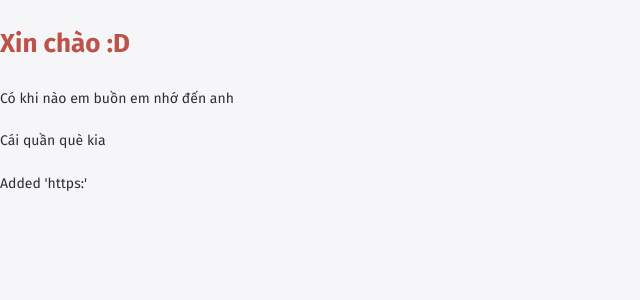
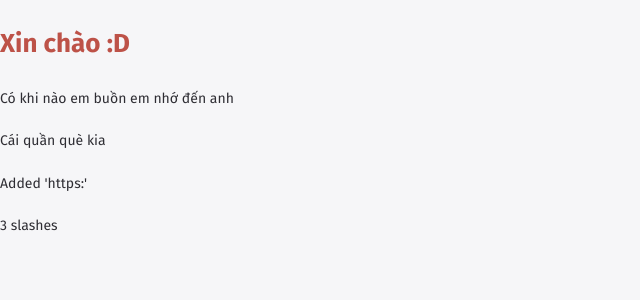
Before and after one commit to the47th/myBlog, a Jekyll site: the page built from index.html, in a window 1280 px wide. Shown: the top 300 px of the page, without its empty margins (0-640 px from the left). Built offline with Jekyll 4.4.1, drawn with Linux system fonts in a browser that asks for light colours.

Commit message:
3 slashes

```diff
--- a/_includes/home.html
+++ b/_includes/home.html
@@ -3,3 +3,4 @@
 <p>Có khi nào em buồn em nhớ đến anh</p>
 <p>Cái quần què kia</p>
 <p>Added 'https:'</p>
+<p>3 slashes</p>
--- a/_pugfiles/home.pug
+++ b/_pugfiles/home.pug
@@ -2,3 +2,4 @@ h3 Xin chào :D
 p Có khi nào em buồn em nhớ đến anh
 p Cái quần què kia
 p Added 'https:'
+p 3 slashes
--- a/assets/css/main.css
+++ b/assets/css/main.css
@@ -1,4 +1,4 @@
-@import url(https://fonts.googleapis.com/css?family=Fira+Sans:400,700&subset=vietnamese);
+@import url(https:///fonts.googleapis.com/css?family=Fira+Sans:400,700&subset=vietnamese);
 /*! normalize.css v8.0.0 | MIT License | github.com/necolas/normalize.css */
 /* Document
    ========================================================================== */
--- a/assets/css/main.scss
+++ b/assets/css/main.scss
@@ -1,4 +1,4 @@
-@import url(https://fonts.googleapis.com/css?family=Fira+Sans:400,700&subset=vietnamese);
+@import url(https:///fonts.googleapis.com/css?family=Fira+Sans:400,700&subset=vietnamese);
 
 @import "0-tools/bourbon/bourbon";
 @import "0-tools/normalize";
```
